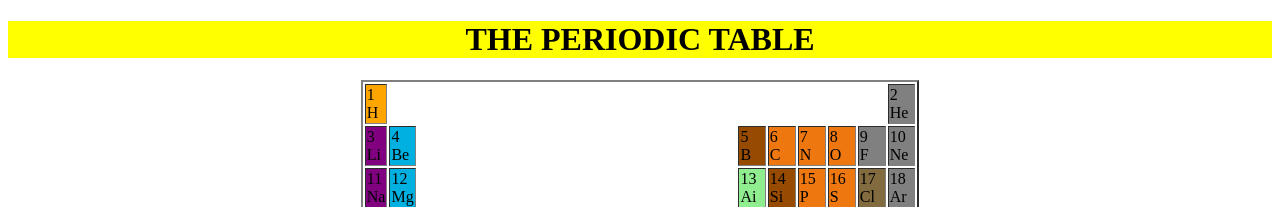
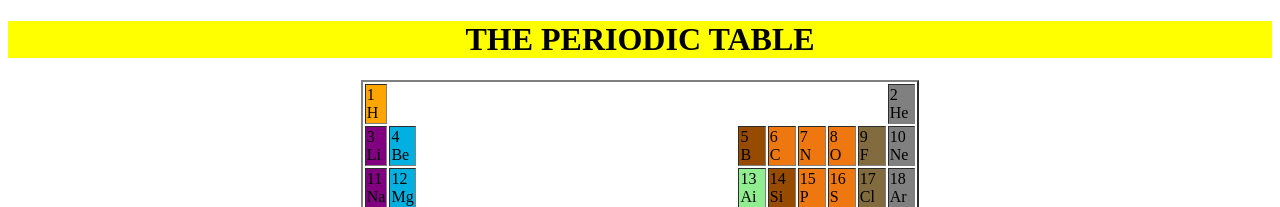
Before and after one commit to ahmedullahmern/Peridic-Table-Using-HTML---Littele-Css, a plain HTML site: page index.html in a window 1280 px wide. Shown: the top 207 px of the page. Drawn offline with Linux system fonts and the light colour scheme.

Commit message:
real coloor

```diff
--- a/index.html
+++ b/index.html
@@ -28,7 +28,7 @@
         <td bgcolor="EE780F"> 6 <br> C </td>
         <td bgcolor="EE780F"> 7<br> N </td>
         <td bgcolor="EE780F"> 8 <br> O </td>
-        <td bgcolor="grey"> 9 <br> F </td>
+        <td bgcolor="816B3F"> 9 <br> F </td>
         <td bgcolor="grey"> 10 <br> Ne</td>
     </tr>
 
```
